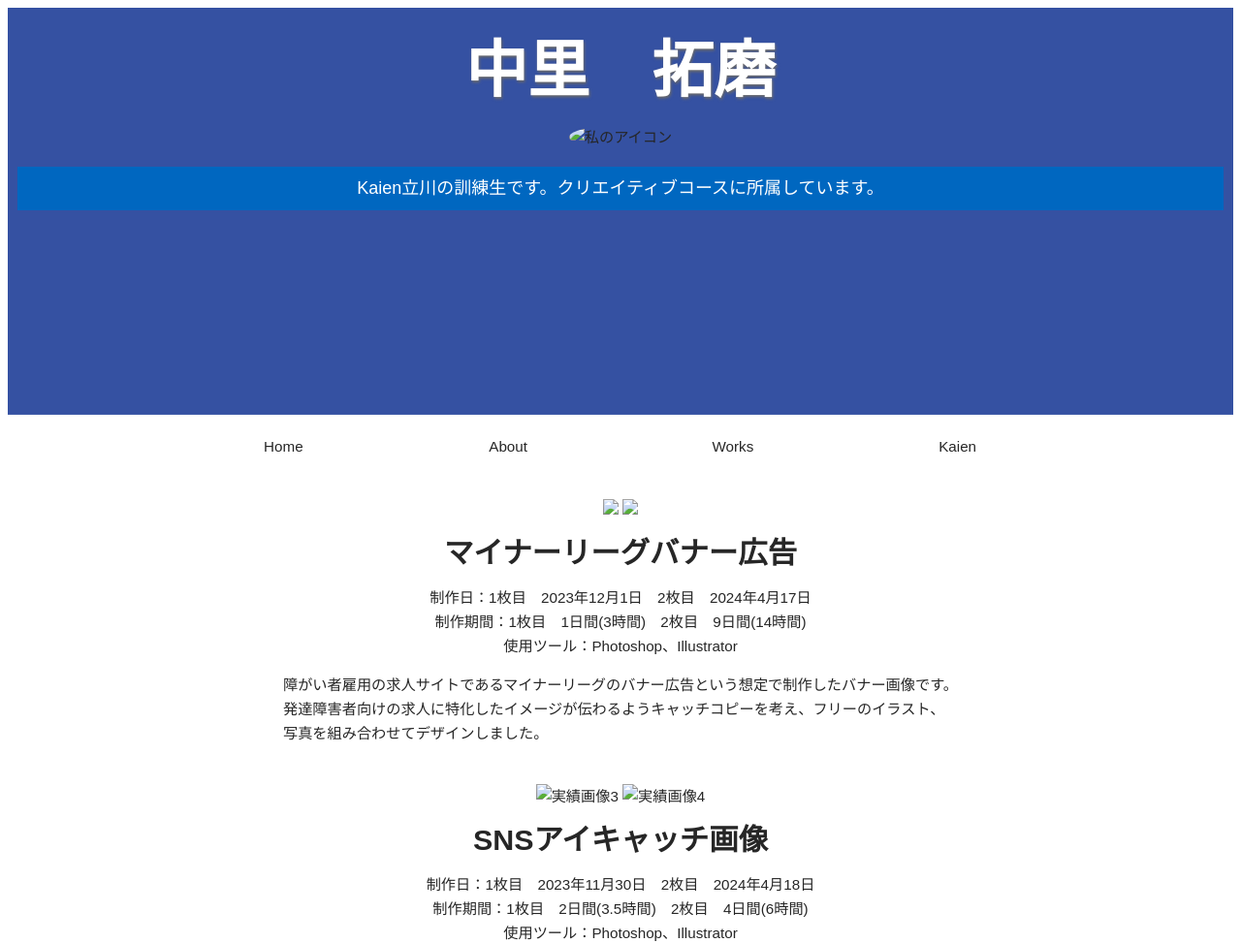
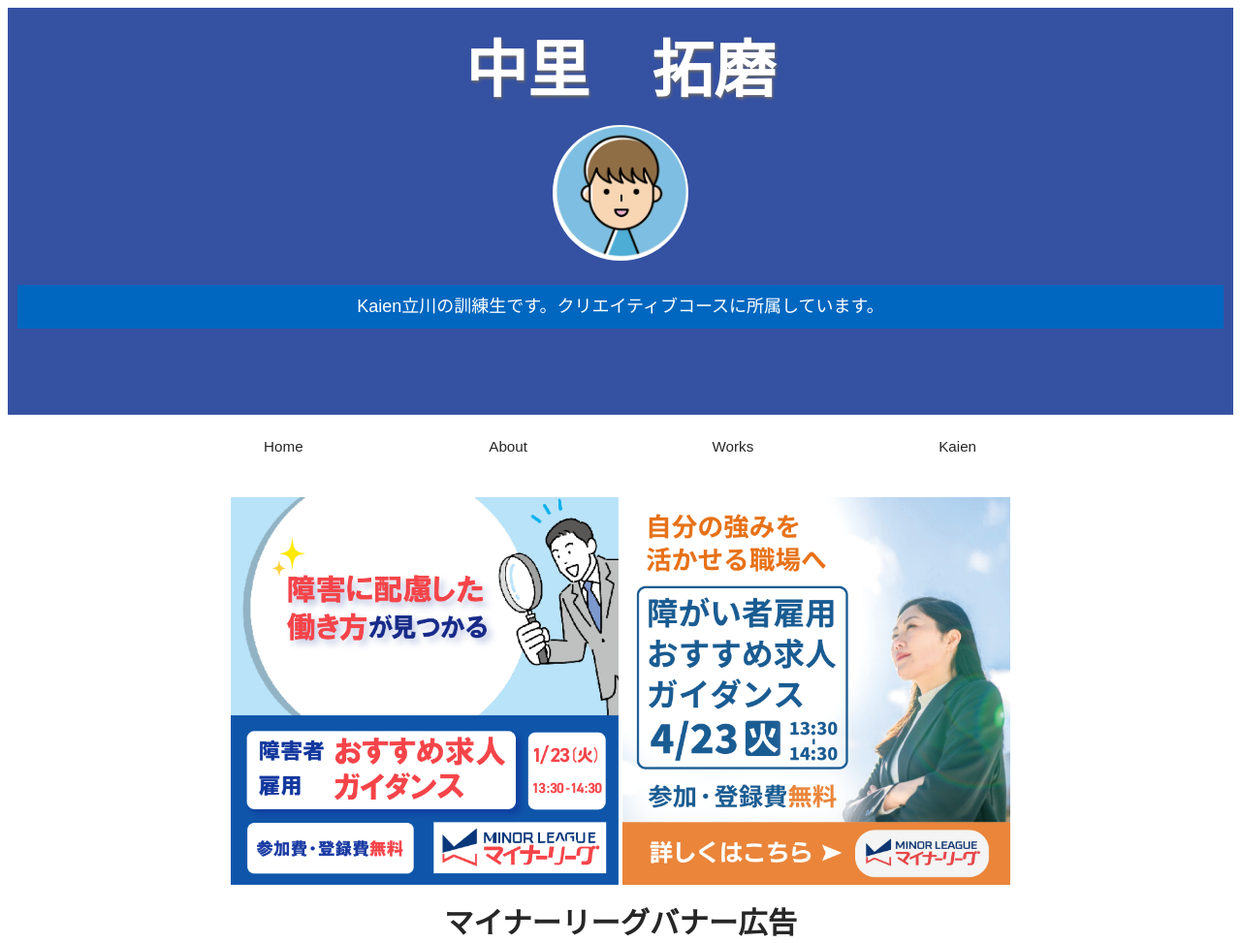
Before and after one commit to TakumaNakazato/Portfolio-TN.github.io, a plain HTML site: page index.html in a window 1280 px wide. Shown: the top 973 px of the page at 97% size. Drawn offline with Linux system fonts and the light colour scheme; files that its build step writes are made by us from their sources.

Commit message:
Update index.html

```diff
--- a/index.html
+++ b/index.html
@@ -10,7 +10,7 @@
 <!-- 1. ヘッダ部 -->
 <header>
 	<h1>中里　拓磨</h1>
-<img src="img/icon.png" width="140px" height="140px" alt="私のアイコン">
+<img src="icon.png" width="140px" height="140px" alt="私のアイコン">
 	<p>Kaien立川の訓練生です。クリエイティブコースに所属しています。</p>
 </header>
 <!-- 2. リンクメニュー部 -->
@@ -24,8 +24,8 @@
 </nav>
 <!-- 3. メインコンテンツ部 -->
 <main>
-<img src="img/image1.png" width="400height="400alt="実績画像1">
-<img src="img/image8.png" width="400height="400alt="実績画像2">
+<img src="image1.png" width="400height="400alt="実績画像1">
+<img src="image8.png" width="400height="400alt="実績画像2">
     <h1>マイナーリーグバナー広告</h1>
 制作日：1枚目　2023年12月1日　2枚目　2024年4月17日
 <br>制作期間：1枚目　1日間(3時間)　2枚目　9日間(14時間)
@@ -38,8 +38,8 @@
  </p>
 </div>
 <br>
- <img src="img/image2.png" height="400px" alt="実績画像3">
- <img src="img/image9.png" height="400px" alt="実績画像4">
+ <img src="image2.png" height="400px" alt="実績画像3">
+ <img src="image9.png" height="400px" alt="実績画像4">
     <h1>SNSアイキャッチ画像</h1>
 制作日：1枚目　2023年11月30日　2枚目　2024年4月18日
 <br>制作期間：1枚目　2日間(3.5時間)　2枚目　4日間(6時間)
```
